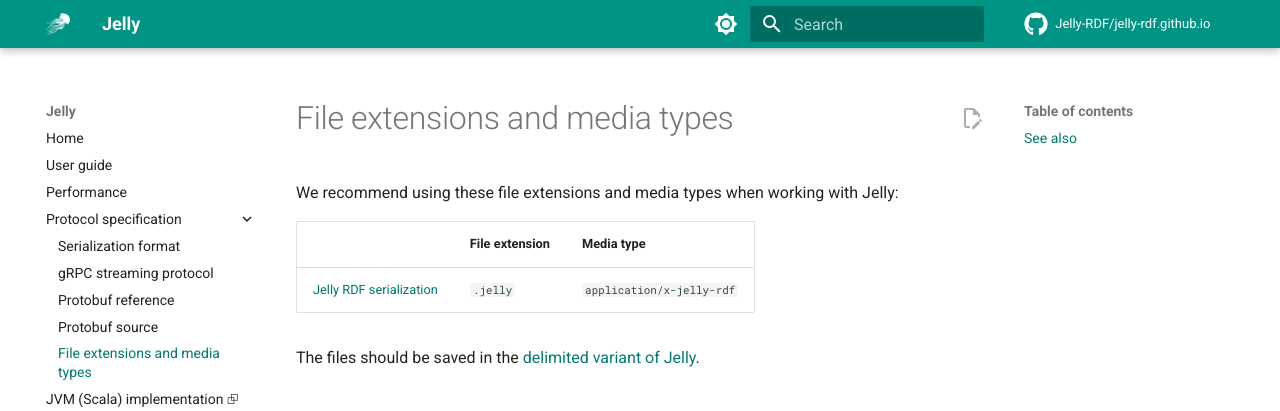
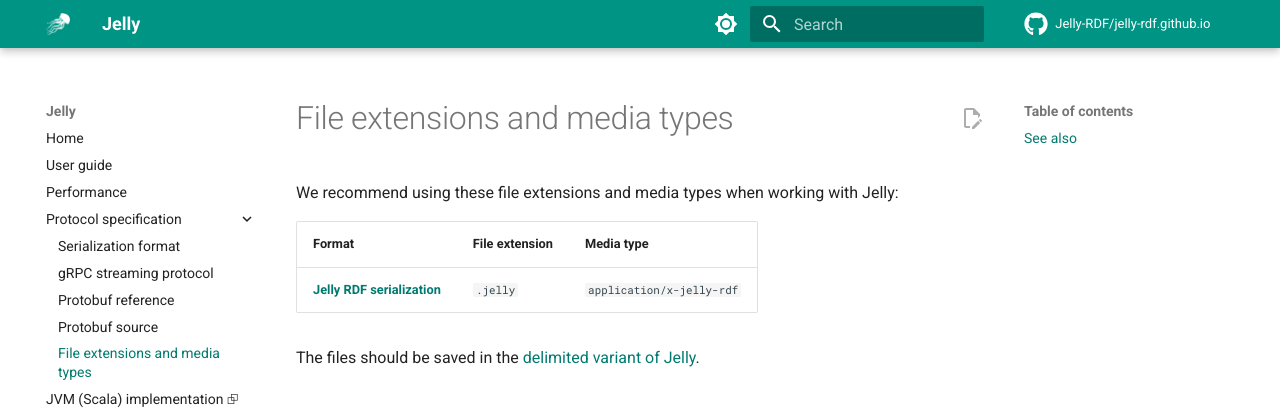
Before and after one commit to Jelly-RDF/jelly-rdf.github.io, an MkDocs documentation site: the page built from docs/specification/media-type.md, in a window 1280 px wide. Shown: the top 411 px of the page. Built offline with MkDocs 1.6.1 and Material for MkDocs 9.7.7, drawn with Linux system fonts in a browser that asks for light colours; comment, search, counter and statistics services are not loaded; the version menu is left out.

Commit message:
Reformat

```diff
--- a/docs/specification/media-type.md
+++ b/docs/specification/media-type.md
@@ -2,9 +2,9 @@
 
 We recommend using these file extensions and media types when working with Jelly:
 
-| | File extension | Media type |
+| Format | File extension | Media type |
 | --- | --- | --- |
-| [Jelly RDF serialization](serialization.md) | `.jelly` | `application/x-jelly-rdf` |
+| **[Jelly RDF serialization](serialization.md)** | `.jelly` | `application/x-jelly-rdf` |
 
 The files should be saved in the [delimited variant of Jelly](serialization.md#delimited-variant-of-jelly).
 
```
